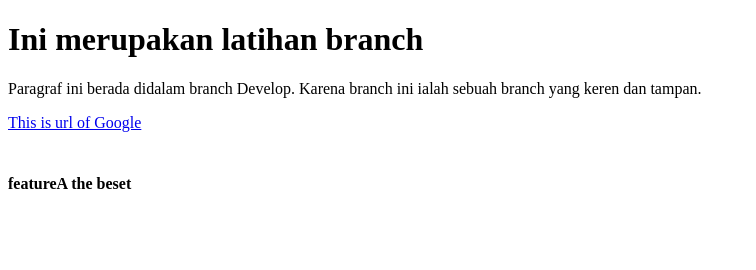
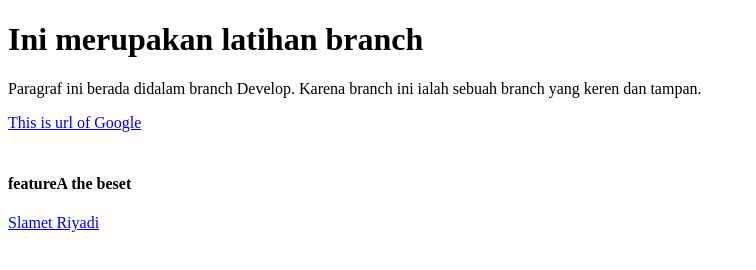
Before and after one commit to slamet33/gitbranch, a plain HTML site: page index.html in a window 1280 px wide. Shown: the whole page, without its empty margins (0-756 px from the left). Drawn offline with Linux system fonts and the light colour scheme.

Commit message:
Adding website of Slametriyadi.id

```diff
--- a/index.html
+++ b/index.html
@@ -14,6 +14,7 @@
 
     <!--  Add some code inside fetureA Branch behind this comment -->
       <h4>featureA the beset</h4>
+      <a href="slametRiyadi.com">Slamet Riyadi</a>
       <marquee width="50%" direction="right" title="Ini marquee didalam featureA"></marquee>
     <!-- END featureB Branch behind this comment -->
 
```
